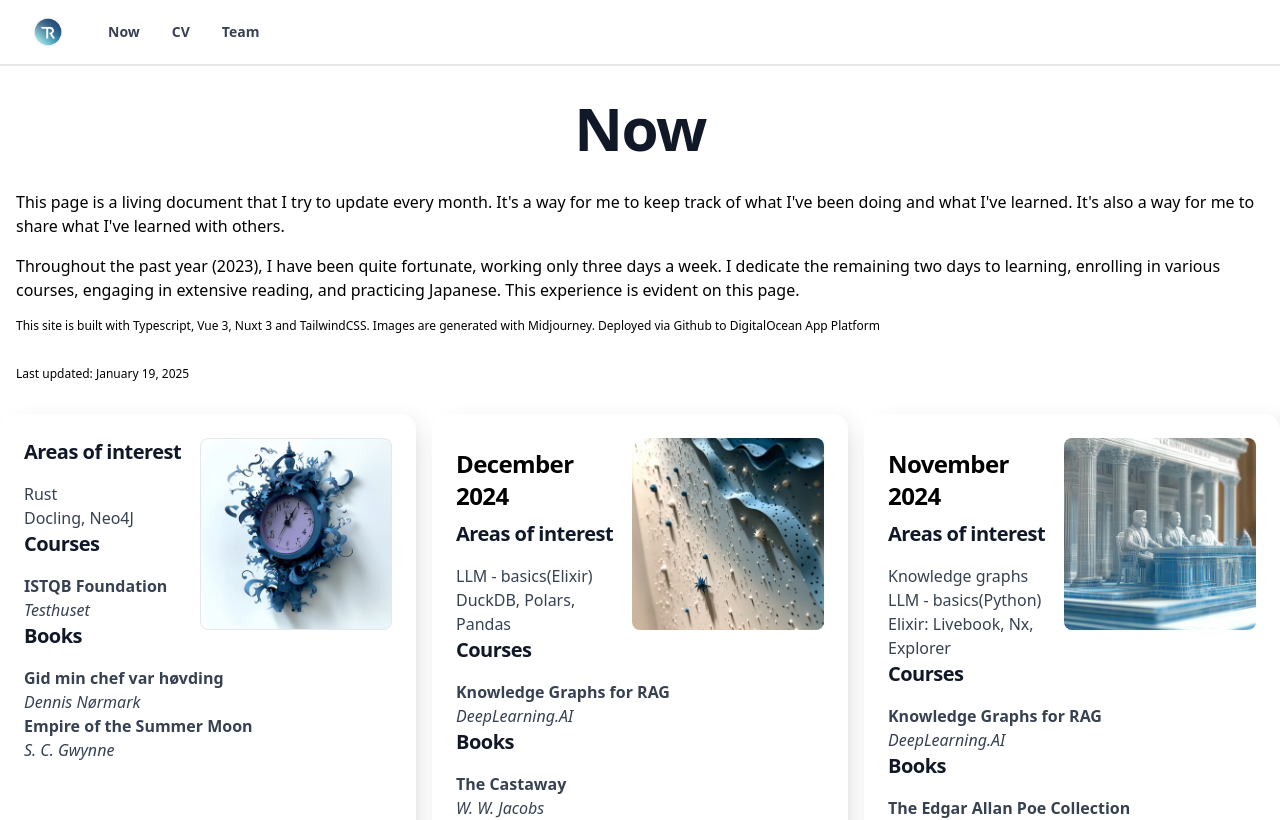
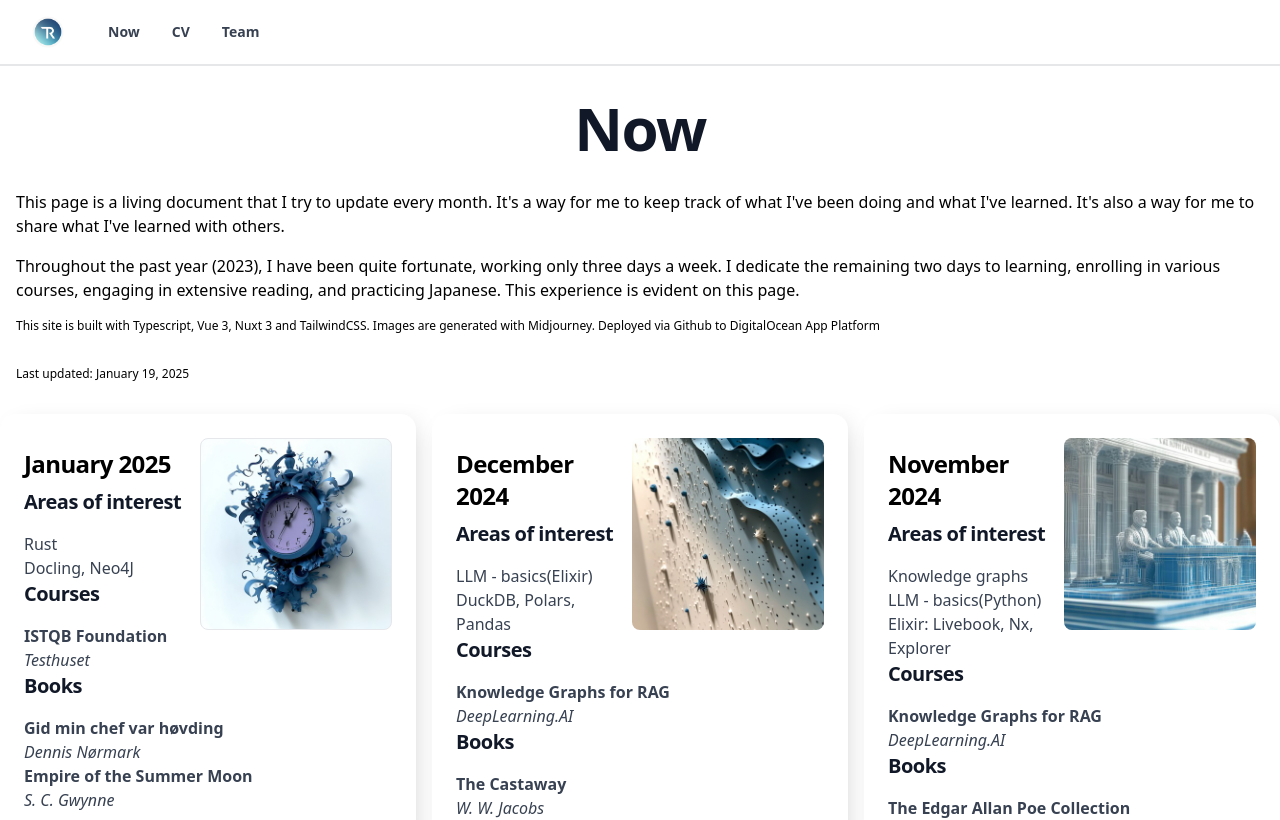
Before and after one commit to ringling/nuxt_ringling_info, a Nuxt app: page /now in a window 1280 px wide. Shown: the top 820 px of the page. Built offline with nearby package versions, Linux system fonts and the light colour scheme.

Commit message:
Fix year

```diff
--- a/pages/now.vue
+++ b/pages/now.vue
@@ -18,6 +18,7 @@
       <div class="grid grid-cols-1 md:grid-cols-2 xl:grid-cols-3 gap-4">
         <div class="block max-w p-6 bg-white markdown neu">
           <div  class="bg-contain bg-no-repeat bg-center border bg-[url('/img/2025.jpg')] lg:w-48 lg:h-48 md:w-32 md:h-32 h-16 w-16 rounded-lg float-right hover:bg-[url('/img/nhi.jpg')]" />
+          <h5 class="mb-2 mt-4 text-2xl font-bold tracking-tight text-black">January 2025</h5>
           <p class="font-normal text-gray-700">
             <h3>Areas of interest</h3>
             <ul>
```
